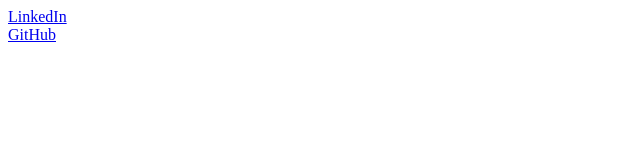
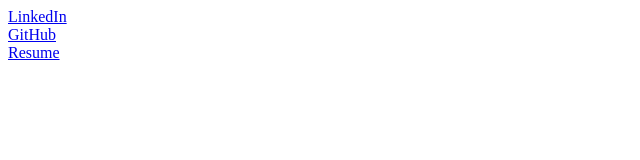
Before and after one commit to dnyang9/dnyang9.github.io, a plain HTML site: page index.html in a window 1280 px wide. Shown: the full height of the page, 0-640 px from the left. Drawn offline with Linux system fonts and the light colour scheme.

Commit message:
adding resume

```diff
--- a/index.html
+++ b/index.html
@@ -1,3 +1,5 @@
 <a href="https://www.linkedin.com/in/danny-yang-2022a0113">LinkedIn</a>
 <br>
 <a href="https://github.com/dnyang9">GitHub</a>
+<br>
+<a href="https://github.com/dnyang9/dnyang9.github.io/blob/master/Resume.pdf">Resume</a>
```
